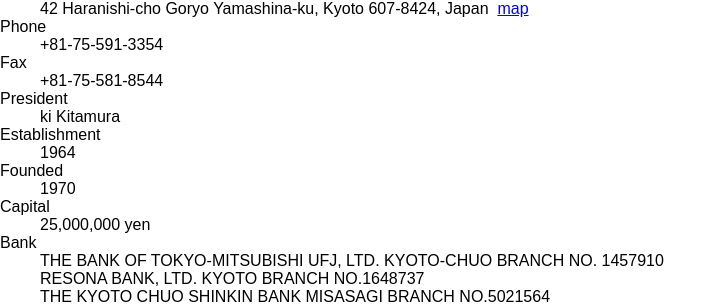
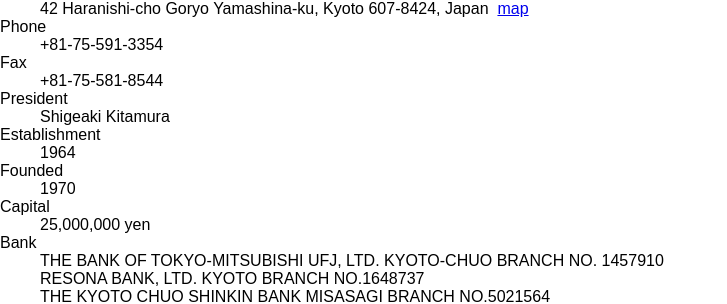
Before and after one commit to nob/kio, a CodeIgniter app: page / in a window 1280 px wide. Shown: the part 667-971 px from the top of the page, without its empty margins (0-727 px from the left). Run offline with CodeIgniter, Linux system fonts and the light colour scheme; some libraries are stand-ins or nearby versions.

Commit message:
Correct text.

```diff
--- a/htdoc/index.php
+++ b/htdoc/index.php
@@ -102,7 +102,7 @@ if (DEBUG === true) {
               <dt>Address</dt><dd>42 Haranishi-cho Goryo Yamashina-ku, Kyoto 607-8424, Japan&nbsp;&nbsp;<a href="map.html" id="open-map" class="button" rel="#map">map</a></dd>
               <dt>Phone</dt><dd>+81-75-591-3354</dd>
               <dt>Fax</dt><dd>+81-75-581-8544</dd>
-              <dt>President</dt><dd>ki Kitamura</dd>
+              <dt>President</dt><dd>Shigeaki Kitamura</dd>
               <dt>Establishment</dt><dd>1964</dd>
               <dt>Founded</dt><dd>1970</dd>
               <dt>Capital</dt><dd>25,000,000 yen</dd>
```
